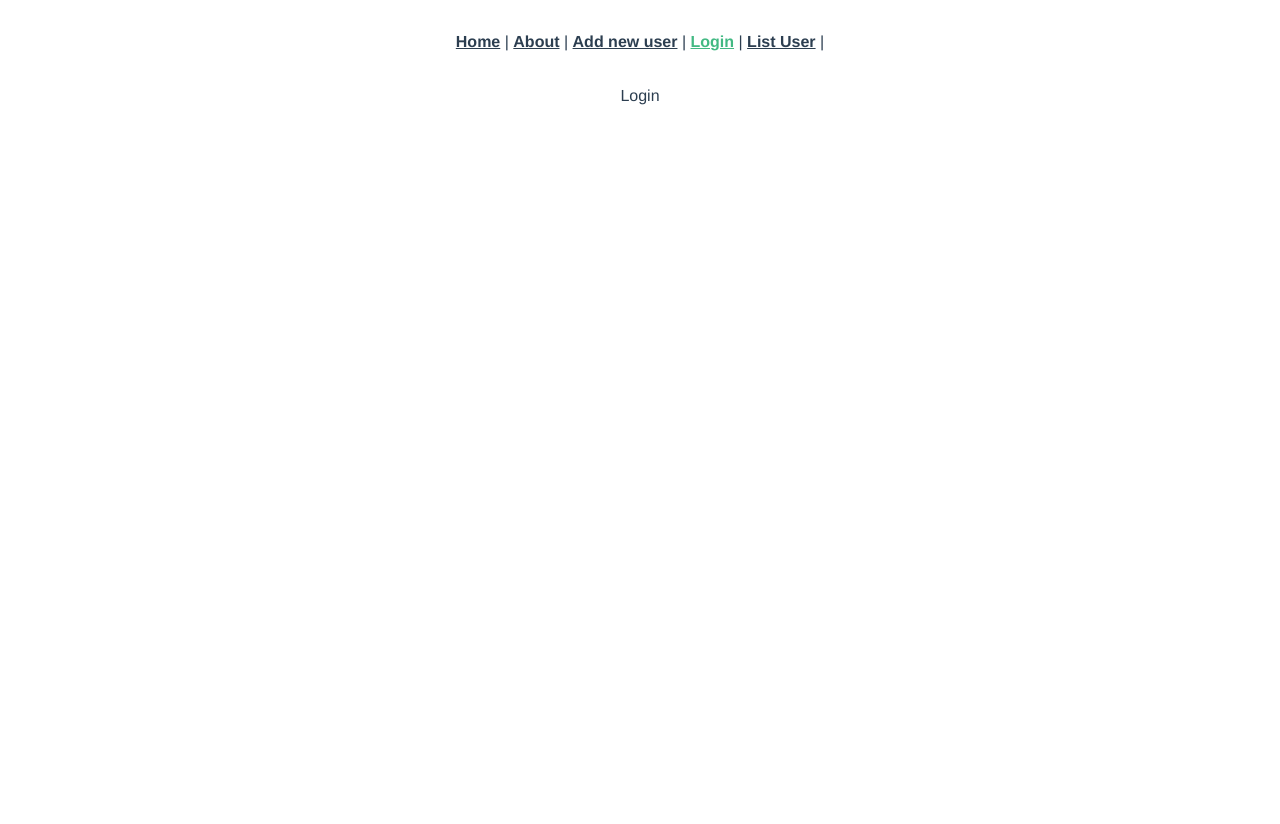
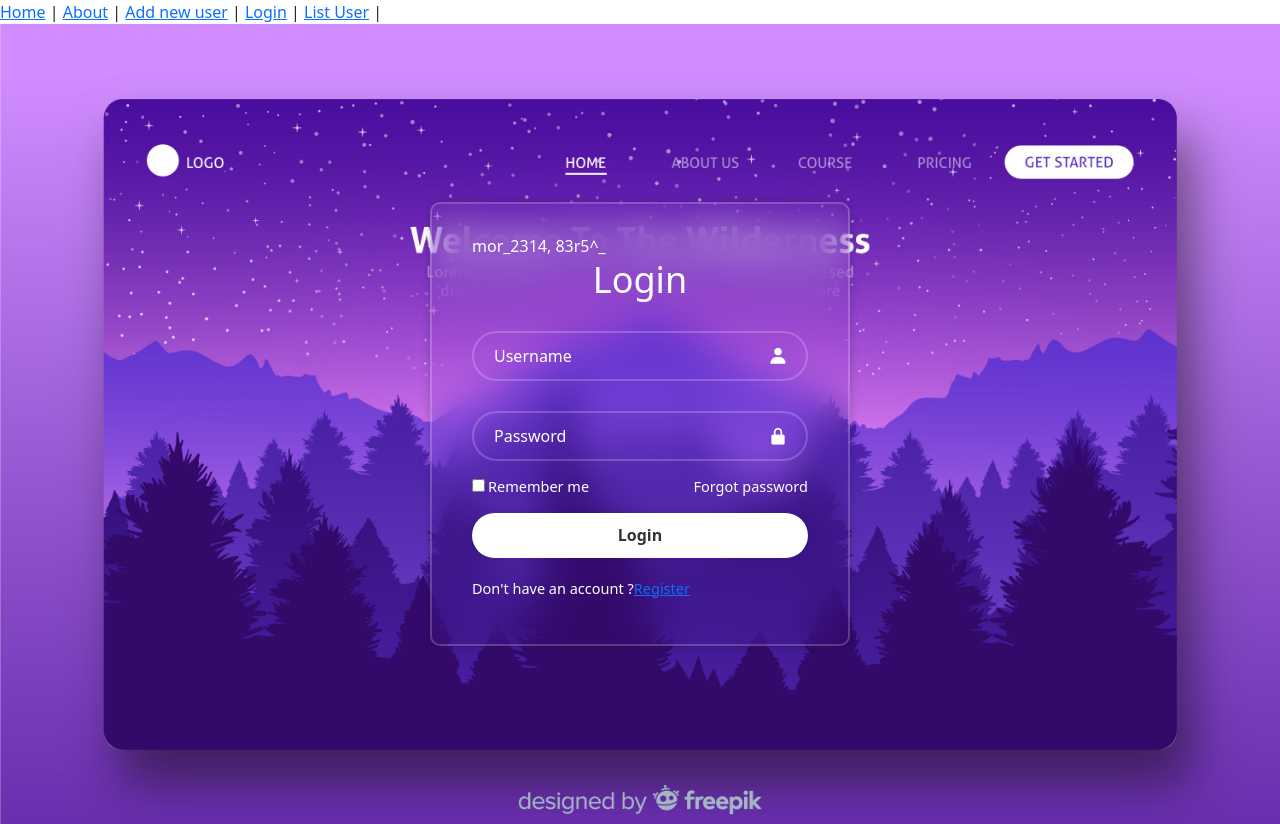
Before and after one commit to WangJu1203/app-demo, a Vue app: page /login in a window 1280 px wide. Before the commit the page ends 800 px from the top, so only its background shows below. Built offline with nearby package versions, Linux system fonts and the light colour scheme.

Commit message:
Add + login

```diff
--- a/package.json
+++ b/package.json
@@ -11,6 +11,7 @@
     "axios": "^1.5.1",
     "bootstrap": "^5.3.2",
     "bootstrap-vue": "^2.23.1",
+    "boxicons": "^2.1.4",
     "core-js": "^3.8.3",
     "router": "^1.3.8",
     "vue": "^2.6.14",
--- a/public/index.html
+++ b/public/index.html
@@ -1,17 +1,24 @@
 <!DOCTYPE html>
 <html lang="">
+
 <head>
   <meta charset="utf-8">
   <meta http-equiv="X-UA-Compatible" content="IE=edge">
   <meta name="viewport" content="width=device-width,initial-scale=1.0">
   <link rel="icon" href="<%= BASE_URL %>favicon.ico">
-    <title><%= htmlWebpackPlugin.options.title %></title>
+  <link href='https://unpkg.com/boxicons@2.1.4/css/boxicons.min.css' rel='stylesheet'>
+  <title>
+    <%= htmlWebpackPlugin.options.title %>
+  </title>
 </head>
+
 <body>
   <noscript>
-      <strong>We're sorry but <%= htmlWebpackPlugin.options.title %> doesn't work properly without JavaScript enabled. Please enable it to continue.</strong>
+    <strong>We're sorry but <%= htmlWebpackPlugin.options.title %> doesn't work properly without JavaScript enabled.
+        Please enable it to continue.</strong>
   </noscript>
   <div id="app"></div>
   <!-- built files will be auto injected -->
 </body>
+
 </html>
--- a/src/App.vue
+++ b/src/App.vue
@@ -11,25 +11,4 @@
   </div>
 </template>
 
-<style>
-#app {
-  font-family: Avenir, Helvetica, Arial, sans-serif;
-  -webkit-font-smoothing: antialiased;
-  -moz-osx-font-smoothing: grayscale;
-  text-align: center;
-  color: #2c3e50;
-}
-
-nav {
-  padding: 30px;
-}
-
-nav a {
-  font-weight: bold;
-  color: #2c3e50;
-}
-
-nav a.router-link-exact-active {
-  color: #42b983;
-}
-</style>
+<style></style>
--- a/src/main.js
+++ b/src/main.js
@@ -4,6 +4,7 @@ import router from "./router";
 import "bootstrap/dist/css/bootstrap.css";
 import "bootstrap-vue/dist/bootstrap-vue.css";
 import { BootstrapVue } from "bootstrap-vue";
+import "boxicons";
 
 Vue.config.productionTip = false;
 
--- a/src/views/AddUser.vue
+++ b/src/views/AddUser.vue
@@ -1,19 +1,74 @@
 <template>
-  <div>Add New User</div>
+  <div class="container-main gap-5">
+    <div class="d-flex justify-content-around">
+      <div class="p-2">Add New User</div>
+      <button type="button" class="btn btn-primary" @click="addItem">
+        Save
+      </button>
+    </div>
+    <input
+      class="form-control form-control-lg"
+      type="text"
+      placeholder="username"
+      aria-label=".form-control-lg example"
+      v-model="username"
+    />
+    <input
+      class="form-control form-control-lg"
+      type="text"
+      placeholder="phone"
+      aria-label=".form-control-lg example"
+      v-model="phone"
+    />
+    <input
+      class="form-control form-control-lg"
+      type="text"
+      placeholder="email"
+      aria-label=".form-control-lg example"
+      v-model="email"
+    />
+  </div>
 </template>
 
 <script>
+import axios from "axios";
 export default {
   name: "AppDemoAddUser",
 
   data() {
-    return {};
+    return {
+      items: [],
+      username: "",
+      phone: "",
+      email: "",
+      newUser: { username: "", phone: "", email: "" },
+    };
   },
 
   mounted() {},
 
-  methods: {},
+  methods: {
+    addItem() {
+      this.items.push(this.newUser);
+      console.log(this.items);
+      axios
+        .post("https://fakestoreapi.com/users", this.newUser)
+        .then(function (response) {
+          console.log(response);
+        })
+        .catch(function (error) {
+          console.log(error);
+        });
+    },
+  },
 };
 </script>
 
-<style lang="scss" scoped></style>
+<style scoped>
+.container-main {
+  margin: 0 auto;
+  max-width: 800px;
+  display: flex;
+  flex-direction: column;
+}
+</style>
--- a/src/views/Login.vue
+++ b/src/views/Login.vue
@@ -1,19 +1,207 @@
 <template>
-  <div>Login</div>
+  <div id="login">
+    <div class="wrapper">
+      <p>mor_2314, 83r5^_</p>
+      <form action="">
+        <h1>Login</h1>
+        <div class="input-box">
+          <input
+            type="text"
+            placeholder="Username"
+            required
+            v-model="username"
+          />
+          <i class="bx bxs-user"></i>
+        </div>
+        <div class="input-box">
+          <input
+            type="password"
+            placeholder="Password"
+            required
+            v-model="password"
+          />
+          <i class="bx bxs-lock-alt"></i>
+        </div>
+        <div class="remember-forgot">
+          <label for=""> <input type="checkbox" />Remember me </label>
+          <label for=""><a href="#">Forgot password</a></label>
+        </div>
+
+        <button class="btn" type="button" @click="handleSubmit">Login</button>
+
+        <div class="register-link">
+          <p>Don't have an account ?</p>
+          <a href="#">Register</a>
+        </div>
+      </form>
+    </div>
+  </div>
 </template>
 
 <script>
+import axios from "axios";
+
 export default {
   name: "AppDemoLogin",
 
   data() {
-    return {};
+    return {
+      username: "",
+      password: "",
+      isShowPassword: false,
+    };
   },
 
-  mounted() {},
+  mounted() {
+    let token = localStorage.getItem("token");
+    if (token) {
+      this.$router.push("/listUser");
+    }
+  },
 
-  methods: {},
+  async created() {},
+
+  methods: {
+    handleSubmit: async function () {
+      if (!this.username || !this.password) {
+        alert("user/password required!");
+      }
+      try {
+        const res = await axios.post(`https://fakestoreapi.com/auth/login/`, {
+          username: this.username,
+          password: this.password,
+        });
+        if (res?.data?.token) {
+          localStorage.setItem("token", res.data.token);
+          console.log(res?.data?.token);
+          alert("login sucess");
+          this.$router.push("/listUser");
+        } else {
+          alert("Login failed");
+        }
+      } catch (error) {
+        alert(error.response?.data);
+      }
+    },
+  },
 };
 </script>
 
-<style lang="scss" scoped></style>
+<style scoped>
+* {
+  margin: 0;
+  padding: 0;
+  box-sizing: border-box;
+}
+
+#login {
+  display: flex;
+  justify-content: center;
+  align-items: center;
+  min-height: 100vh;
+  background: url(../assets/bg-login.jpg) no-repeat;
+  background-size: cover;
+  background-position: center;
+}
+
+.wrapper {
+  width: 420px;
+  background: transparent;
+  border: 2px solid rgba(255, 255, 255, 0.2);
+  backdrop-filter: blur(20px);
+  color: #fff;
+  border-radius: 10px;
+  padding: 30px 40px;
+  box-shadow: 0 0 10px rgba(0, 0, 0, 0.2);
+}
+
+.wrapper h1 {
+  font-size: 36px;
+  text-align: center;
+}
+
+.wrapper .input-box {
+  position: relative;
+  width: 100%;
+  height: 50px;
+  margin: 30px 0;
+}
+
+.input-box input {
+  width: 100%;
+  height: 100%;
+  background: transparent;
+  border: none;
+  outline: none;
+  border: 2px solid rgba(255, 255, 255, 0.2);
+  border-radius: 40px;
+  font-size: 16px;
+  color: #fff;
+  padding: 20px 45px 20px 20px;
+}
+
+.input-box input::placeholder {
+  color: #fff;
+}
+
+.input-box i {
+  position: absolute;
+  right: 20px;
+  top: 50%;
+  transform: translateY(-50%);
+  font-size: 20px;
+}
+
+.wrapper .remember-forgot {
+  display: flex;
+  justify-content: space-between;
+  font-size: 14.5px;
+  margin: -15px 0 15px;
+}
+
+.remember-forgot label input {
+  accent-color: #fff;
+  margin-right: 3px;
+}
+
+.remember-forgot a {
+  color: #fff;
+  text-decoration: none;
+}
+
+.remember-forgot a:hover {
+  text-decoration: underline;
+}
+
+.wrapper .btn {
+  width: 100%;
+  height: 45px;
+  background: none;
+  border: none;
+  outline: none;
+  background: #fff;
+  border-radius: 40px;
+  box-shadow: 0 0 10px rgba(0, 0, 0, 0.1);
+  cursor: pointer;
+  font-size: 16px;
+  color: #333;
+  font-weight: 600;
+}
+
+.wrapper .register-link {
+  font-size: 14.5px;
+  text-align: center;
+  margin: 20px 0 15px;
+  display: flex;
+}
+
+.register-link p a {
+  color: #fff;
+  text-decoration: none;
+  font-weight: 600;
+}
+
+.register-link p a:hover {
+  text-decoration: underline;
+}
+</style>
```
Also changed, not shown: src/assets/bg-login.jpg (added), 1 other file (tests, documents, lock files or other folders). Lines whose indentation alone changed are shown as unchanged.
